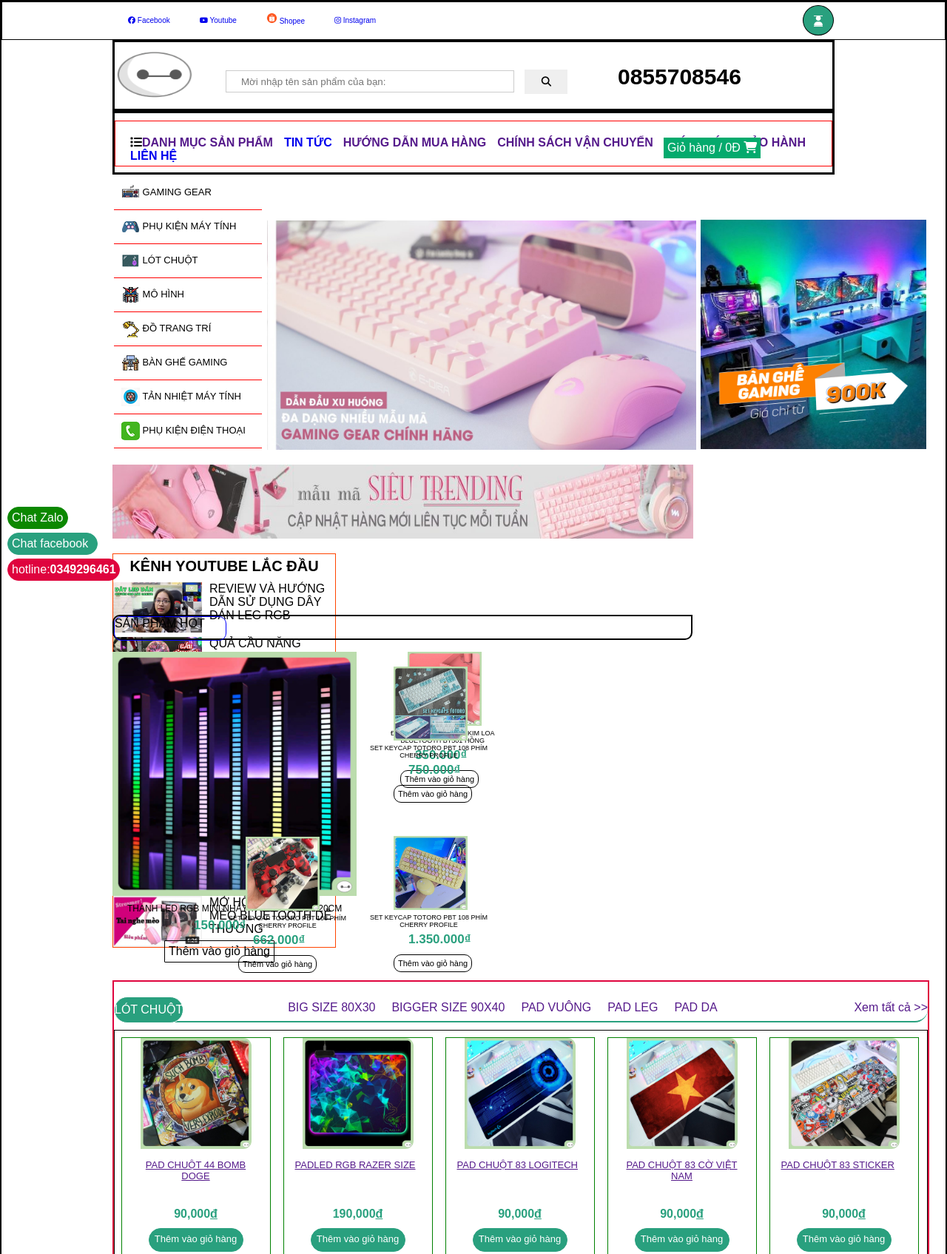
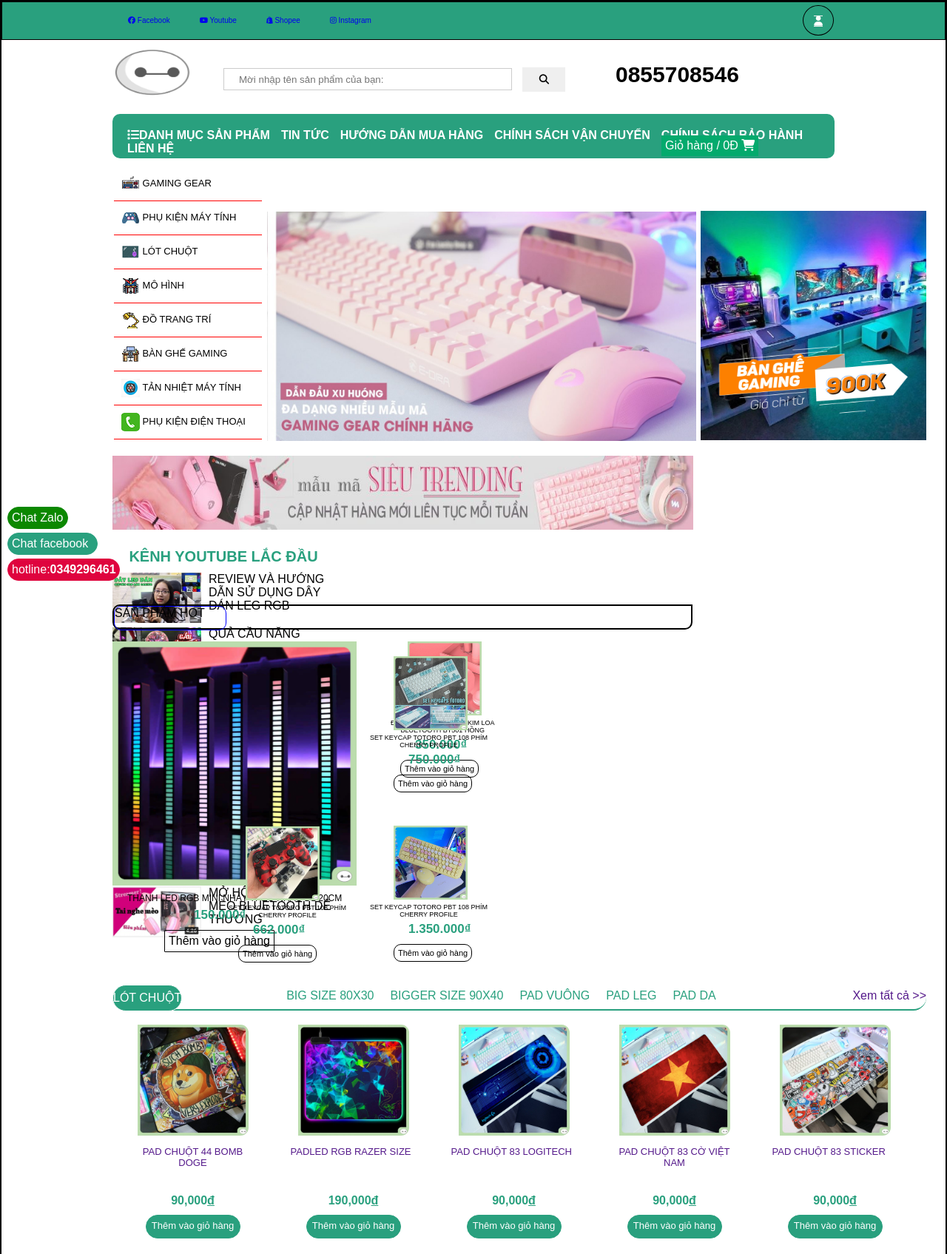
Before and after one commit to TaiKonne/Web_ban_hang, a plain HTML site: page web_ban_hanh.html in a window 1280 px wide. Shown: the top 1695 px of the page at 74% size. Drawn offline with Linux system fonts and the light colour scheme.

Commit message:
checked by tai kon 8:37PM

```diff
--- a/CSS/chi_tiet_san_pham_1.css
+++ b/CSS/chi_tiet_san_pham_1.css
@@ -552,11 +552,6 @@ padding: 10px;
 font-weight: bold;
 font-size: 17px;
 }
-<<<<<<< HEAD:CSS/chi_tiet_san_pham_1.css
-=======
-
-
->>>>>>> e0952667cfbd0608038df8e1c4fc0e06d60e77bb:chi_tiet_san_pham/chi_tiet_san_pham_1.css
 
 /* footer start */
 footer{
--- a/CSS/dinhdang.css
+++ b/CSS/dinhdang.css
@@ -12,7 +12,6 @@ body{
 header{
   width: auto;
   height: 90px;
-  border: solid 3px;
   margin: 0px 150px 0px 150px;
 }
 div#body{
@@ -21,6 +20,7 @@ div#body{
   height: 1200px;
 }
 div#ib{
+  background-color: #29A07E;
   width: auto;
   height: 10px;
   margin:0px;
@@ -276,15 +276,16 @@ nav{
   width: auto;
   height: 60px;
   padding: 10px 0;
-  border: solid 3px;
   margin: 0px 150px 0px 150px;
 }
 nav ul{
   list-style: none;
-  border: 1px solid red;
+background-color: #29A07E;
   width: auto;
   height: 40px;
   padding:20px 15px 0px 15px;
+  border-radius: 10px;
+  color: white;
 }
 nav ul li{
   float: left;
@@ -294,6 +295,7 @@ nav ul li a{
   font-size: 16px;
   text-decoration: none;
   font-weight: bold;
+  color: white;
 }
 div#icon_menu{
   float: left;
@@ -449,13 +451,13 @@ div#right_bottom{
   width: 300px;
   margin-top: 20px;
   float: left;
-  border: 1px solid orangered;
 }
 div#right_bottom p{
   text-align: center;
   padding-top: 5px;
   font-size: 20px;
   font-weight: bold;
+  color: #29A07E;
 }
 div#right_bottom ul{
   width: 300px;
@@ -814,6 +816,7 @@ div#title_product{
 
 #danh_muc ul li a{
   text-decoration: none;
+  color: #29A07E;
 }
 
 #danh_muc ul li{
@@ -836,7 +839,6 @@ div#title_product{
 }
 
 #gian_hang{
-  border: #df043e solid 2px;
   margin-top: 10px;
   float: left;
   width: auto;
@@ -845,13 +847,11 @@ div#title_product{
 
 #san_pham_body{
   width: auto;
-  border: solid 1px;
   margin-top: 10px;
   float: left;
 }
 
 #buy_product{
-  border: solid 1px green;
   width: 200px;
   height: 300px;
   float: left;
@@ -865,6 +865,7 @@ div#title_product{
   padding: 10px 15px 10px 15px;
   float: left;
   text-align: center;
+  text-decoration: none;
 }
 
 #ten_san_pham:hover{
--- a/web_ban_hanh.html
+++ b/web_ban_hanh.html
@@ -15,7 +15,7 @@
             <ul>
                 <li><a href="https://vi-vn.facebook.com/"><i class="fa-brands fa-facebook"></i> Facebook</a></li>
                 <li><a href="https://www.youtube.com/"><i class="fa-brands fa-youtube"></i> Youtube</a></li>
-                <li><a href="https://shopee.vn/buyer/login?next=https%3A%2F%2Fshopee.vn%2F"><img src="IMG/icon_shopee.png" id="icon_shop"> Shopee</a></li>
+                <li><a href="https://shopee.vn/buyer/login?next=https%3A%2F%2Fshopee.vn%2F"><i class="fa-brands fa-shopify"></i> Shopee</a></li>
                 <li><a href="https://www.instagram.com/accounts/login/?"><i class="fa-brands fa-instagram"></i> Instagram</a></li>
             </ul>
             <div id="login">
```
